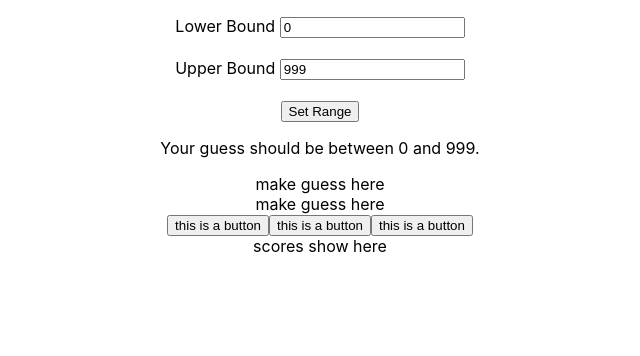
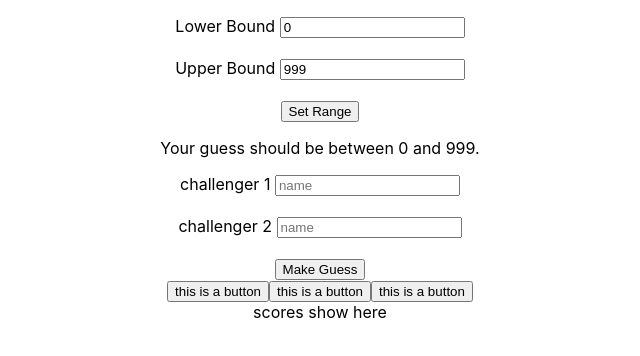
Before and after one commit to elsafluss/react-number-guesser, a React (Create React App) app: page / in a window 1280 px wide. Shown: the top 356 px of the page, without its empty margins (320-960 px from the left). Built offline with nearby package versions, Linux system fonts and the light colour scheme.

Commit message:
Get player names

```diff
--- a/src/App.js
+++ b/src/App.js
@@ -48,7 +48,6 @@ const App = () => {
         <p>Please set the lower and upper bounds.</p>
       )}
       <MakeGuess />
-      <MakeGuess />
       <Button />
       <Button />
       <Button />
--- a/src/MakeGuess.js
+++ b/src/MakeGuess.js
@@ -1,14 +1,51 @@
-import React, { Component } from "react"
+import React, { useState } from "react"
 
-class MakeGuess extends Component {
-  constructor() {
-    super()
-    this.state = {}
+const MakeGuess = () => {
+  const [player1Name, setPlayer1Name] = useState("")
+  const [player2Name, setPlayer2Name] = useState("")
+
+  const handleChange = (event) => {
+      if(event.target.name === "player1") {
+          setPlayer1Name(event.target.value)
+      } else {
+          setPlayer2Name(event.target.value)
+      }
   }
 
-  render() {
-    return <div>make guess here</div>
+  const getInputs = (event) => {
+      event.preventDefault()
+    console.log('guess')
   }
+
+  return (
+    <>
+      <form>
+        <label>challenger 1 </label>
+        <input
+          type="text"
+          name="player1"
+          value={player1Name}
+          onChange={(event) => handleChange(event)}
+          placeholder="name"
+        ></input>
+        <br></br>
+        <br></br>
+        <label>challenger 2 </label>
+        <input
+          type="text"
+          name="player2"
+          value={player2Name}
+          onChange={(event) => handleChange(event)}
+          placeholder="name"
+        ></input>
+        <br></br>
+        <br></br>
+        <button type="submit" onClick={(event) => getInputs(event)}>
+          Make Guess
+        </button>
+      </form>
+    </>
+  )
 }
 
 export default MakeGuess
```
